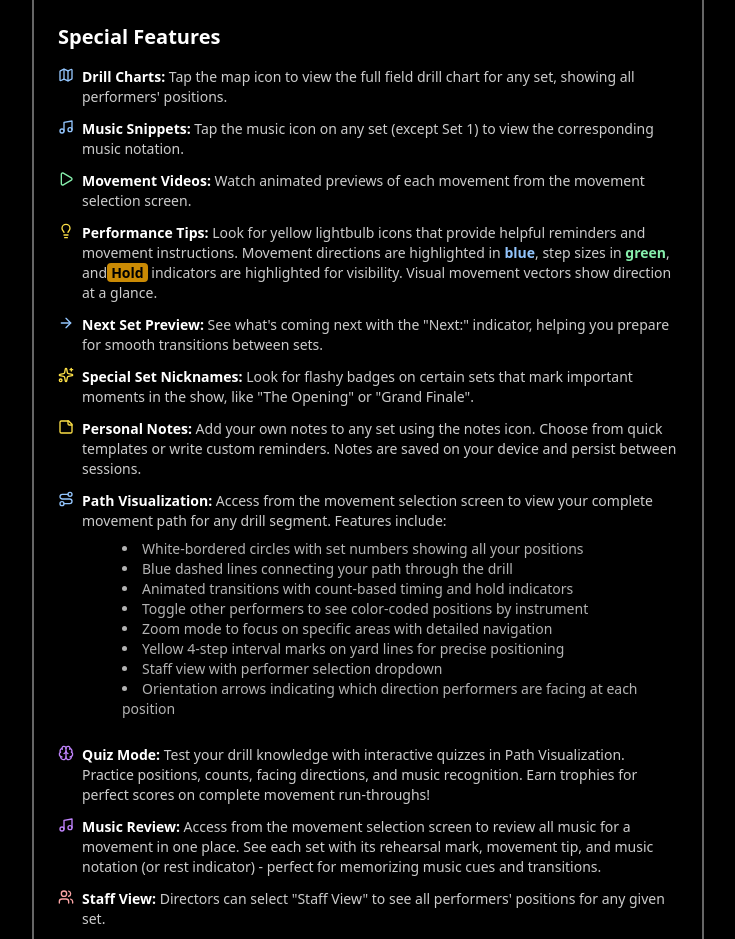
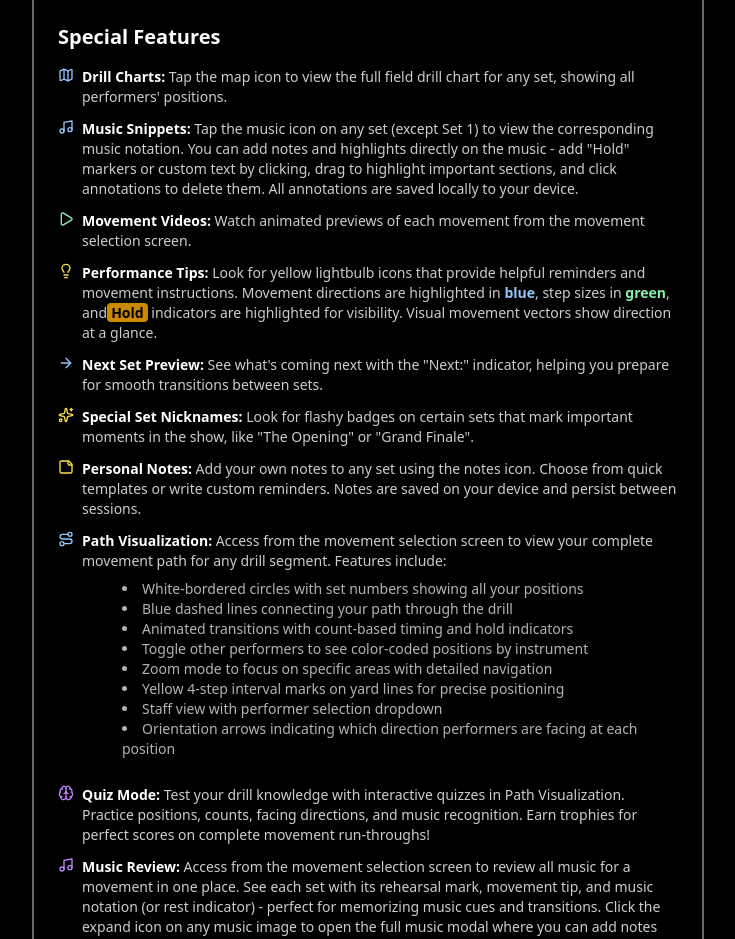
Before and after one commit to jkneal/drillio, a React (Vite) app in the folder app/: page /about in a window 1280 px wide. Shown: the part 1084-2023 px from the top of the page, without its empty margins (272-1007 px from the left). Built offline with nearby package versions, Linux system fonts and the light colour scheme.

Commit message:
Update about for notes and highlights

```diff
--- a/app/src/pages/AboutPage.jsx
+++ b/app/src/pages/AboutPage.jsx
@@ -130,7 +130,10 @@ const AboutPage = () => {
               <Music className="w-4 h-4 text-blue-300 mr-2 flex-shrink-0" />
               <div className="text-white/80 text-sm">
                 <span className="font-semibold text-white">Music Snippets:</span> Tap the music
-                icon on any set (except Set 1) to view the corresponding music notation.
+                icon on any set (except Set 1) to view the corresponding music notation. You can add
+                notes and highlights directly on the music - add "Hold" markers or custom text by
+                clicking, drag to highlight important sections, and click annotations to delete them.
+                All annotations are saved locally to your device.
               </div>
             </div>
 
@@ -213,7 +216,8 @@ const AboutPage = () => {
                 <span className="font-semibold text-white">Music Review:</span> Access from the movement
                 selection screen to review all music for a movement in one place. See each set with its
                 rehearsal mark, movement tip, and music notation (or rest indicator) - perfect for memorizing
-                music cues and transitions.
+                music cues and transitions. Click the expand icon on any music image to open the full music
+                modal where you can add notes and highlights.
               </div>
             </div>
 
```
